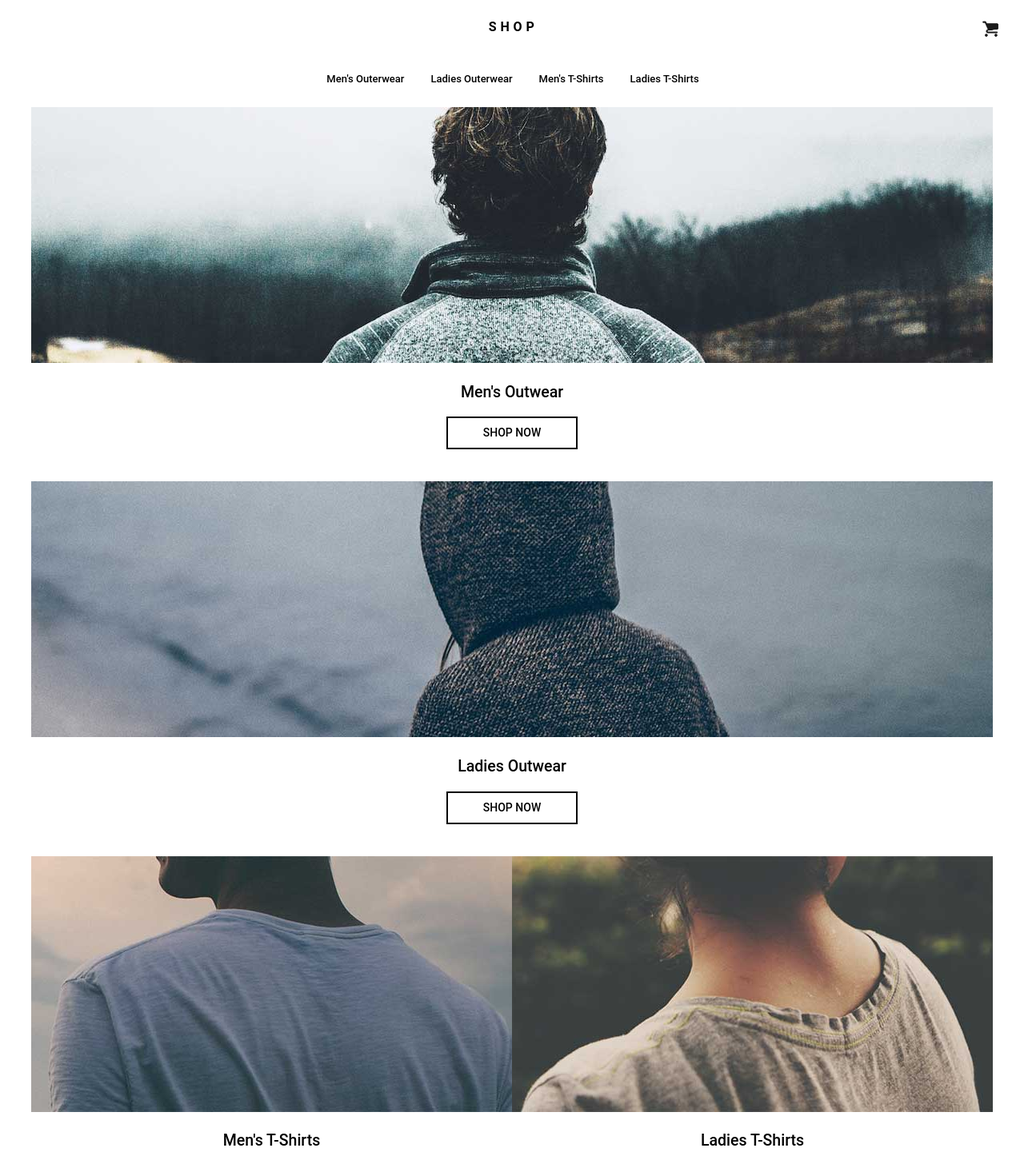
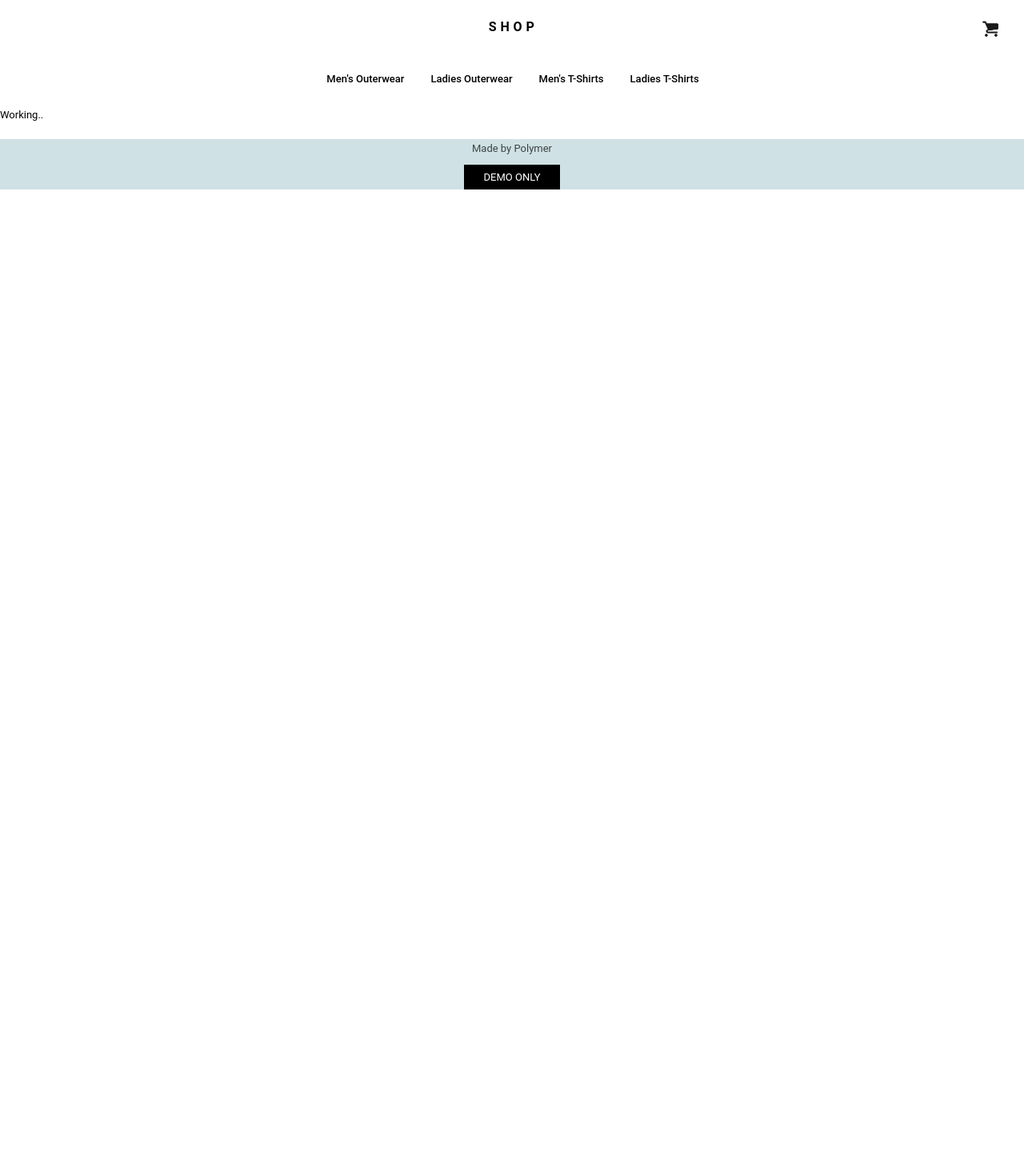
Before and after one commit to Adarshpandey31/React_Website, a React (Create React App) app: page /mens_outerwear in a window 1280 px wide. Shown: the top 1456 px of the page at 80% size. After the commit the page ends 820 px from the top, so only its background shows below. Built offline with nearby package versions, Linux system fonts and the light colour scheme.

Commit message:
Adding pages folder and also routing is cleared

```diff
--- a/src/App.jsx
+++ b/src/App.jsx
@@ -1,28 +1,73 @@
 import React from 'react';
-import { BrowserRouter as Router, Switch, Routes, Route} from 'react-router-dom';
+import {createRoutesFromElements, RouterProvider, BrowserRouter, Routes,  Outlet, Route } from 'react-router-dom';
 import HeaderPart from './components/HeaderPart.jsx';
-import Home from './components/Home.jsx';
+import Body_Home from './components/Body_Home.jsx';
 import Footer from './components/Footer.jsx';
+import Home from './Pages/Home.jsx';
+import Mens_Outerwear from './Pages/Mens_Outerwear.jsx';
+import Ladies_Outerwear from './Pages/Ladies_Outerwear.jsx';
+import Mens_Tshirts from './Pages/Mens_Tshirts.jsx';
+import Ladies_Tshirts from './Pages/Ladies_Tshirts.jsx';
 
 import './styles/HeaderPart.css';
 import './styles/Footer.css';
-import './styles/Home.css';
+import './styles/Body_Home.css';
 
 function App() {
-  return (
+
+  return(
     <>
-    <Router>
+    <BrowserRouter>
 
-      <HeaderPart />
-      <Home />
-      <Footer />
-      <Routes>
-        <Route path ='/' />
-      </Routes>
+    <Routes>
+      <Route path ="/" element = {<Home />} />
+      <Route path ="/mens_outerwear" element = {<Mens_Outerwear />} />
+      <Route path ="/ladies_outerwear" element = {<Ladies_Outerwear />} />
+      <Route path ="/mens_tshirts" element = {<Mens_Tshirts />} />
+      <Route path ="/ladies_tshirts" element = {<Ladies_Tshirts />} />
+    </Routes>
 
-      </Router>
+    </BrowserRouter>
     </>
   );
-}
+
+  //another method -1, For routing
+  // const router = createBrowserRouter(
+  //   createRoutesFromElements(
+  //     <Route path ="/" element = {<Root /> }>
+  //       <Route index element={<Body_Home />} />
+  //       <Route Path ="/mens_outerwear" element={<Mens_Outerwear />} />
+  //     </Route>
+  //   )
+  // )
+  // return(
+  //   <div classNsme = "App">
+  //     <RouterProvider router={router} />
+  //   </div>
+  // )
+
+
+};
+
+//another method -1
+
+// const Root = () =>{
+
+//   return(
+//      <>
+//      <div>
+//       <HeaderPart />
+//      </div>
+
+//      <div>
+//       <Outlet/>
+//      </div>
+
+//      {/* <div>
+//      <Footer />
+//      </div> */}
+//      </>
+//   )
+// }
 
 export default App;
--- /dev/null
+++ b/src/Pages/Home.jsx
@@ -0,0 +1,17 @@
+import React from 'react';
+import HeaderPart from '../components/HeaderPart.jsx';
+import Body_Home from '../components/Body_Home.jsx';
+import Footer from '../components/Footer.jsx';
+
+
+function Home() {
+  return (
+    <>
+    <HeaderPart />
+    <Body_Home />
+    <Footer />
+    </>
+  )
+}
+
+export default Home;
--- /dev/null
+++ b/src/Pages/Mens_Outerwear.jsx
@@ -0,0 +1,16 @@
+import React from 'react';
+import HeaderPart from '../components/HeaderPart.jsx';
+import Mens_Outerwear_Body from '../components/Mens_Outerwear_Body.jsx';
+import Footer from '../components/Footer.jsx';
+
+function Mens_Outerwear() {
+  return (
+    <>
+    <HeaderPart />
+    <Mens_Outerwear_Body />
+    <Footer />
+    </>
+  )
+}
+
+export default Mens_Outerwear;
--- a/src/components/Home.jsx
+++ b/src/components/Body_Home.jsx
@@ -5,7 +5,7 @@ import mens_outwear from '../assets/mens_outerwear.jpg';
 import ladies_outerwear from '../assets/ladies_outerwear.jpg';
 import ladies_tshirt from '../assets/ladies_tshirtss.jpg';
 
-function Home() {
+function Body_Home() {
   return (
     <>
     <div className="box1">
@@ -55,4 +55,4 @@ function Home() {
   )
 }
 
-export default Home;
+export default Body_Home;
--- a/src/components/HeaderPart.jsx
+++ b/src/components/HeaderPart.jsx
@@ -37,15 +37,15 @@ function HeaderPart() {
   return (
     <>
       <div className="topContainer">
-        <a href="/" className="title">SHOP</a>
+        <Link to="/" className="title">SHOP</Link>
         <div className="logo">
           <img src={logo_img} alt="" className="logo1" />
         </div>
         <nav className="navbar">
-          <a href="/mens_outerwear" className="column first">Men's Outerwear</a>
-          <a href="/ladies_outerwear" className="column second">Ladies Outerwear</a>
-          <a href="/mens_tshirts" className="column third">Men's T-Shirts</a>
-          <a href="/ladies_tshirts" className="column fourth">Ladies T-Shirts</a>
+          <Link to="/mens_outerwear" className="column first">Men's Outerwear</Link>
+          <Link to="/ladies_outerwear" className="column second">Ladies Outerwear</Link>
+          <Link to="/mens_tshirts" className="column third">Men's T-Shirts</Link>
+          <Link to="/ladies_tshirts" className="column fourth">Ladies T-Shirts</Link>
         </nav>
 
         <Link to='#' className="hamburger-icon" onClick={toggleSidebar}>
@@ -65,10 +65,10 @@ function HeaderPart() {
               <li>
                 <div className="horizontal-line"></div>
               </li>
-              <li><a href="/mens_outerwear" className="column first">Men's Outerwear</a></li>
-              <li><a href="/ladies_outerwear" className="column second">Ladies Outerwear</a></li>
-              <li><a href="/mens_tshirts" className="column third">Men's T-Shirts</a></li>
-              <li><a href="/ladies_tshirts" className="column fourth">Ladies T-Shirts</a></li>
+              <Link to="/mens_outerwear" className="column first">Men's Outerwear</Link>
+              <Link to="/ladies_outerwear" className="column second">Ladies Outerwear</Link>
+              <Link to="/mens_tshirts" className="column third">Men's T-Shirts</Link>
+              <Link to="/ladies_tshirts" className="column fourth">Ladies T-Shirts</Link>
             </ul>
           </div>
         </div>
--- /dev/null
+++ b/src/components/Mens_Outerwear_Body.jsx
@@ -0,0 +1,11 @@
+import React from 'react';
+
+function Mens_Outerwear_Body() {
+  return (
+    <div>
+        Working..
+    </div>
+  )
+}
+
+export default Mens_Outerwear_Body;
--- a/src/styles/HeaderPart.css
+++ b/src/styles/HeaderPart.css
@@ -48,7 +48,7 @@ body {
     margin-bottom: 0.5em;
     margin-top: 0.8em;
 }
-a.column{
+.column{
     display: inline-block;
     outline: none;
     padding: 10px;
```
Also changed, not shown: src/Pages/Ladies_Outerwear.jsx (added), src/Pages/Ladies_Tshirts.jsx (added), src/Pages/Mens_Tshirts.jsx (added), src/styles/Body_Home.css (renamed from src/styles/Home.css).
